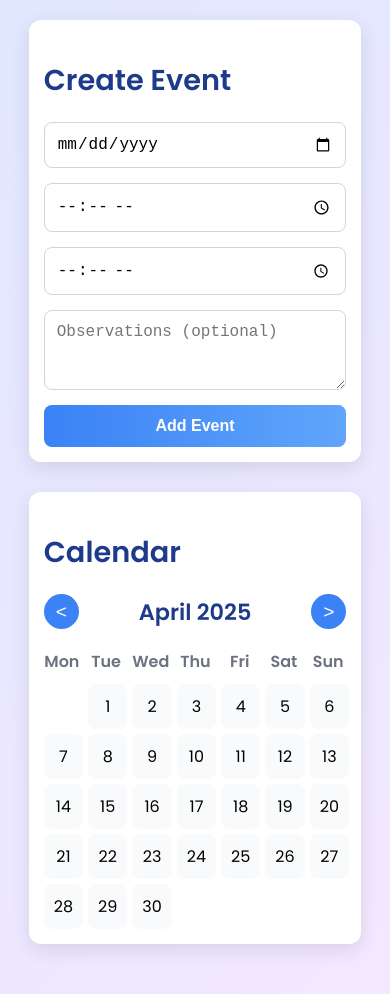
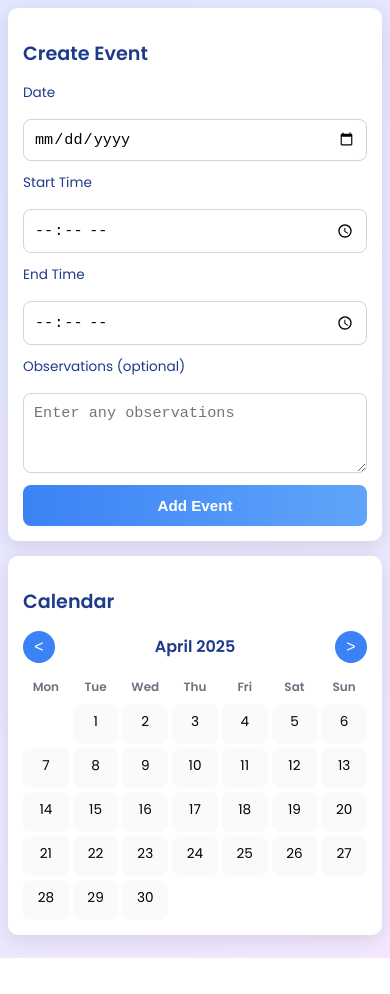
Before and after one commit to RafaLeorioo/calendario, a plain HTML site: page index.html in a window 390 px wide. After the commit the page ends 958 px from the top, so only its background shows below. Drawn offline with Linux system fonts and the light colour scheme.

Commit message:
Add files via upload

```diff
--- a/index.html
+++ b/index.html
@@ -13,7 +13,7 @@
         body {
             font-family: 'Poppins', sans-serif;
             margin: 0;
-            padding: 20px;
+            padding: 10px;
             min-height: 100vh;
             background: linear-gradient(135deg, #e0e7ff 0%, #f3e8ff 100%);
             display: flex;
@@ -31,13 +31,13 @@
             background: #ffffff;
             border-radius: 12px;
             box-shadow: 0 6px 20px rgba(0, 0, 0, 0.1);
-            padding: 25px;
-            margin-bottom: 30px;
+            padding: 20px;
+            margin-bottom: 20px;
         }
 
         .form-container h2, .calendar-container h2 {
-            margin-bottom: 20px;
-            font-size: 1.8rem;
+            margin-bottom: 15px;
+            font-size: 1.6rem;
             color: #1e3a8a;
             font-weight: 600;
         }
@@ -45,7 +45,13 @@
         .form-container form {
             display: flex;
             flex-direction: column;
-            gap: 15px;
+            gap: 12px;
+        }
+
+        .form-container label {
+            font-size: 0.9rem;
+            color: #1e3a8a;
+            margin-bottom: 4px;
         }
 
         .form-container input, .form-container textarea {
@@ -92,11 +98,11 @@
             display: flex;
             align-items: center;
             justify-content: space-between;
-            margin-bottom: 20px;
+            margin-bottom: 15px;
         }
 
         .month-navigation span {
-            font-size: 1.4rem;
+            font-size: 1.3rem;
             font-weight: 600;
             color: #1e3a8a;
         }
@@ -106,10 +112,10 @@
             color: #fff;
             border: none;
             border-radius: 50%;
-            width: 40px;
-            height: 40px;
+            width: 36px;
+            height: 36px;
             cursor: pointer;
-            font-size: 1.2rem;
+            font-size: 1.1rem;
             transition: background 0.3s ease;
         }
 
@@ -120,53 +126,54 @@
         .calendar {
             display: grid;
             grid-template-columns: repeat(7, 1fr);
-            gap: 8px;
+            gap: 6px;
         }
 
         .calendar-header {
             display: grid;
             grid-template-columns: repeat(7, 1fr);
-            gap: 8px;
-            margin-bottom: 10px;
+            gap: 6px;
+            margin-bottom: 8px;
             text-align: center;
             color: #6b7280;
             font-weight: 600;
+            font-size: 0.9rem;
         }
 
         .day {
-            padding: 15px;
+            padding: 12px;
             text-align: center;
             border-radius: 8px;
             background: #f9fafb;
             position: relative;
             cursor: pointer;
-            transition: background 0.3s ease, transform 0.2s ease;
+            transition: background 0.3s ease;
+            min-height: 44px; /* Para accesibilidad táctil */
         }
 
         .day:hover {
             background: #e5e7eb;
-            transform: translateY(-2px);
         }
 
         .day .event-indicator {
-            width: 10px;
-            height: 10px;
+            width: 8px;
+            height: 8px;
             background: #ef4444;
             border-radius: 50%;
             position: absolute;
-            bottom: 8px;
-            right: 8px;
+            bottom: 6px;
+            right: 6px;
             box-shadow: 0 0 5px rgba(239, 68, 68, 0.5);
         }
 
         .detail-view {
             display: none;
             flex-direction: column;
-            gap: 15px;
+            gap: 12px;
             background: #ffffff;
             border-radius: 12px;
             box-shadow: 0 6px 20px rgba(0, 0, 0, 0.1);
-            padding: 25px;
+            padding: 20px;
         }
 
         .detail-view.active {
@@ -185,10 +192,10 @@
             color: #fff;
             border: none;
             border-radius: 50%;
-            width: 40px;
-            height: 40px;
+            width: 36px;
+            height: 36px;
             cursor: pointer;
-            font-size: 1.2rem;
+            font-size: 1.1rem;
             transition: background 0.3s ease;
         }
 
@@ -196,11 +203,18 @@
             background: #2563eb;
         }
 
+        .detail-view h2 {
+            font-size: 1.4rem;
+            color: #1e3a8a;
+            font-weight: 600;
+            margin: 0;
+        }
+
         .event-item {
             display: flex;
             justify-content: space-between;
             align-items: center;
-            padding: 15px;
+            padding: 12px;
             border-radius: 8px;
             background: #f9fafb;
             transition: background 0.3s ease;
@@ -219,6 +233,7 @@
             cursor: pointer;
             font-size: 0.9rem;
             transition: background 0.3s ease;
+            min-width: 44px; /* Para accesibilidad táctil */
         }
 
         .event-item button:hover {
@@ -234,6 +249,8 @@
             cursor: pointer;
             font-weight: 600;
             transition: background 0.3s ease;
+            width: 100%;
+            text-align: center;
         }
 
         .back-button:hover {
@@ -241,25 +258,116 @@
         }
 
         @media (max-width: 600px) {
+            body {
+                padding: 8px;
+            }
+
             .container {
-                width: 95%;
+                width: 100%;
             }
 
             .form-container, .calendar-container, .detail-view {
                 padding: 15px;
+                margin-bottom: 15px;
+                border-radius: 10px;
+            }
+
+            .form-container h2, .calendar-container h2 {
+                font-size: 1.4rem;
+            }
+
+            .form-container label {
+                font-size: 0.85rem;
+            }
+
+            .form-container input, .form-container textarea {
+                font-size: 0.95rem;
+                padding: 10px;
+            }
+
+            .form-container button {
+                font-size: 0.95rem;
+                padding: 12px;
+            }
+
+            .month-navigation span {
+                font-size: 1.1rem;
+            }
+
+            .month-navigation button {
+                width: 32px;
+                height: 32px;
+                font-size: 1rem;
             }
 
             .calendar {
-                gap: 5px;
+                gap: 4px;
+            }
+
+            .calendar-header {
+                font-size: 0.8rem;
+                gap: 4px;
             }
 
             .day {
                 padding: 10px;
+                font-size: 0.9rem;
+                min-height: 40px;
             }
 
-            .month-navigation button, .detail-view-header button {
-                width: 35px;
-                height: 35px;
+            .day .event-indicator {
+                width: 6px;
+                height: 6px;
+                bottom: 4px;
+                right: 4px;
+            }
+
+            .detail-view h2 {
+                font-size: 1.2rem;
+            }
+
+            .detail-view-header button {
+                width: 32px;
+                height: 32px;
+                font-size: 1rem;
+            }
+
+            .event-item {
+                padding: 10px;
+                font-size: 0.9rem;
+                flex-direction: column;
+                align-items: flex-start;
+                gap: 8px;
+            }
+
+            .event-item button {
+                width: 100%;
+                text-align: center;
+                padding: 8px;
+            }
+
+            .back-button {
+                font-size: 0.95rem;
+                padding: 10px;
+            }
+        }
+
+        @media (max-width: 400px) {
+            .form-container h2, .calendar-container h2 {
+                font-size: 1.2rem;
+            }
+
+            .month-navigation span {
+                font-size: 1rem;
+            }
+
+            .calendar-header {
+                font-size: 0.75rem;
+            }
+
+            .day {
+                font-size: 0.85rem;
+                padding: 8px;
             }
         }
     </style>
@@ -269,10 +377,14 @@
         <div class="form-container">
             <h2>Create Event</h2>
             <form id="eventForm">
+                <label for="eventDate">Date</label>
                 <input type="date" id="eventDate" required>
+                <label for="startTime">Start Time</label>
                 <input type="time" id="startTime" required>
+                <label for="endTime">End Time</label>
                 <input type="time" id="endTime" required>
-                <textarea id="observations" placeholder="Observations (optional)"></textarea>
+                <label for="observations">Observations (optional)</label>
+                <textarea id="observations" placeholder="Enter any observations"></textarea>
                 <button type="submit">Add Event</button>
             </form>
         </div>
```
